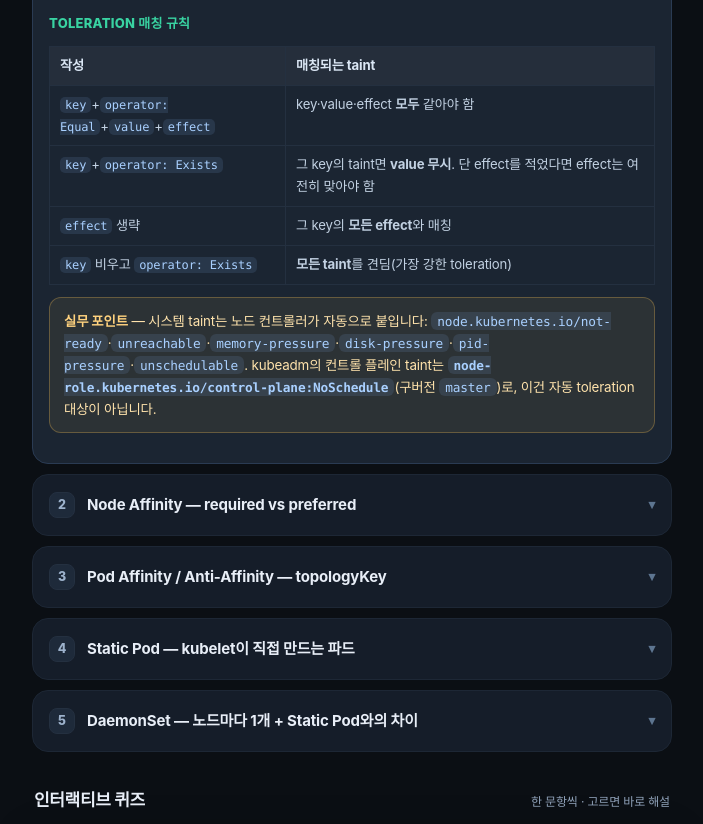
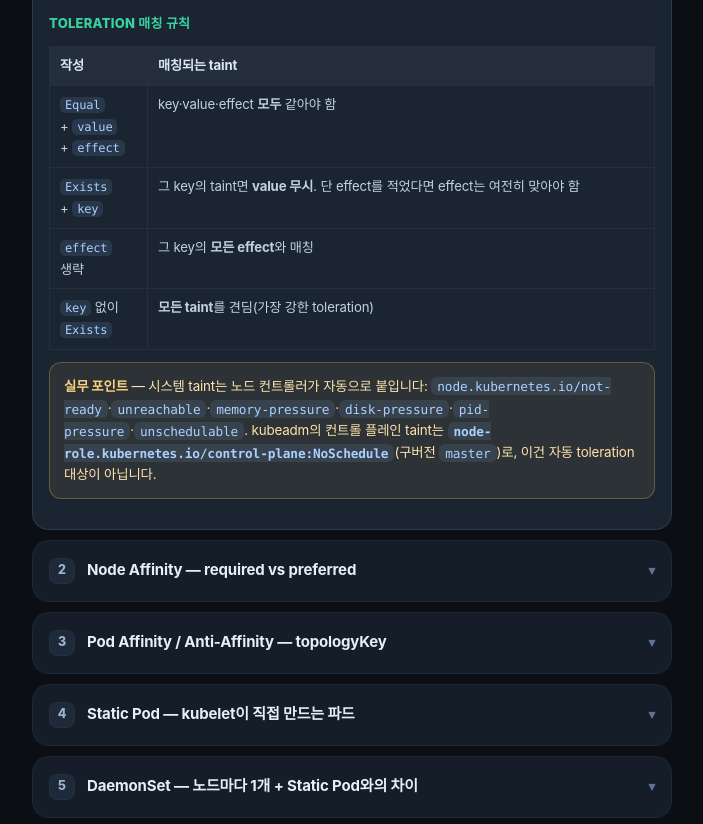
Before and after one commit to clghks86/cka-daily-quiz, a plain HTML site: page 2026-11-22.html in a window 1280 px wide. Shown: the part 1026-1850 px from the top of the page, without its empty margins (288-991 px from the left). Drawn offline with Linux system fonts and the light colour scheme.

Commit message:
Day 04: split toleration matching rule cells for narrow screens

```diff
--- a/2026-11-22.html
+++ b/2026-11-22.html
@@ -309,10 +309,10 @@ kubectl describe node node1 | grep -A3 -i taint</code></pre>
         <h4>toleration 매칭 규칙</h4>
         <table class="tbl">
           <tr><th>작성</th><th>매칭되는 taint</th></tr>
-          <tr><td><code>key</code>+<code>operator: Equal</code>+<code>value</code>+<code>effect</code></td><td>key·value·effect <b>모두</b> 같아야 함</td></tr>
-          <tr><td><code>key</code>+<code>operator: Exists</code></td><td>그 key의 taint면 <b>value 무시</b>. 단 effect를 적었다면 effect는 여전히 맞아야 함</td></tr>
-          <tr><td><code>effect</code> 생략</td><td>그 key의 <b>모든 effect</b>와 매칭</td></tr>
-          <tr><td><code>key</code> 비우고 <code>operator: Exists</code></td><td><b>모든 taint</b>를 견딤(가장 강한 toleration)</td></tr>
+          <tr><td><code>Equal</code><br>+ <code>value</code><br>+ <code>effect</code></td><td>key·value·effect <b>모두</b> 같아야 함</td></tr>
+          <tr><td><code>Exists</code><br>+ <code>key</code></td><td>그 key의 taint면 <b>value 무시</b>. 단 effect를 적었다면 effect는 여전히 맞아야 함</td></tr>
+          <tr><td><code>effect</code><br>생략</td><td>그 key의 <b>모든 effect</b>와 매칭</td></tr>
+          <tr><td><code>key</code> 없이<br><code>Exists</code></td><td><b>모든 taint</b>를 견딤(가장 강한 toleration)</td></tr>
         </table>
         <div class="callout"><b>실무 포인트</b> — 시스템 taint는 노드 컨트롤러가 자동으로 붙입니다: <code>node.kubernetes.io/not-ready</code>·<code>unreachable</code>·<code>memory-pressure</code>·<code>disk-pressure</code>·<code>pid-pressure</code>·<code>unschedulable</code>. kubeadm의 컨트롤 플레인 taint는 <b><code>node-role.kubernetes.io/control-plane:NoSchedule</code></b>(구버전 <code>master</code>)로, 이건 자동 toleration 대상이 아닙니다.</div>
       </div>
```
